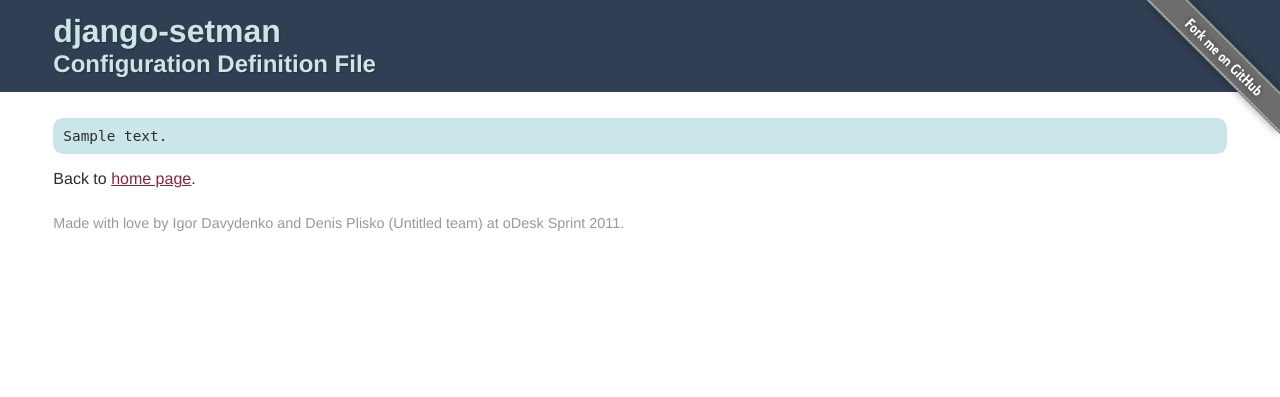
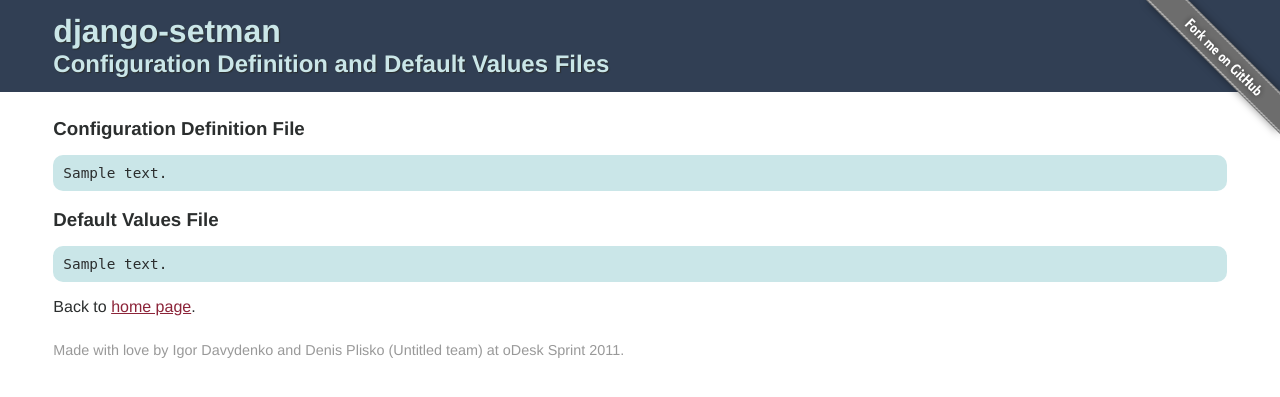
Before and after one commit to playpauseandstop/setman, a Django app: template testproject/templates/view_settings.html in a window 1280 px wide. Shown: the top 397 px of the page. Run offline with Django 3.2, Linux system fonts and the light colour scheme; the template is opened without the code that fills it: most values are stand-ins (such as "Sample title", 1, 10 or a date in 2020); parts of the project's set-up code (start-up, migrations or seed data) failed here and were passed over.

Commit message:
Feature #4799: Add support for showing default values file content in test project.

```diff
--- /dev/null
+++ b/testproject/staging.cfg
@@ -0,0 +1,2 @@
+STRING_SETTING = String String String
+VALIDATOR_SETTING = abc with xyz
--- a/testproject/templates/home.html
+++ b/testproject/templates/home.html
@@ -11,7 +11,7 @@
 
     <ul class="links">
         <li><a href="{% url setman_edit %}">{{ _("Edit test project settings") }}</a></li>
-        <li><a href="{% url view_settings %}">{{ _("View configuration definition file") }}</a></li>
+        <li><a href="{% url view_settings %}">{{ _("View configuration definition and default values files") }}</a></li>
         <li><a href="{% url docs %}">{{ _("View django-setman documentation") }}</a></li>
         <li><a href="https://github.com/odeskps/sprint-configuration">{{ _("View source code @ GitHub") }}</a></li>
         <li><a href="{% url django.contrib.auth.views.logout %}">{{ _("Leave test project") }}</a></li>
--- a/testproject/templates/view_settings.html
+++ b/testproject/templates/view_settings.html
@@ -1,10 +1,19 @@
 {% extends "base.html" %}
 {% load i18n %}
-{% block title %}{{ _("Configuration Definition File") }}{% endblock %}
-{% block content_title %}{{ _("Configuration Definition File") }}{% endblock %}
+{% block title %}{{ _("Configuration Definition and Default Values Files") }}{% endblock %}
+{% block content_title %}{{ _("Configuration Definition and Default Values Files") }}{% endblock %}
 {% block content %}
 
-    <pre><code>{{ content }}</code></pre>
+    <h3>{{ _("Configuration Definition File") }}</h3>
+    <pre class="indent-top"><code>{{ settings_content }}</code></pre>
+
+    <h3 class="indent-top">{{ _("Default Values File") }}</h3>
+    {% if default_values_content %}
+    <pre class="indent-top"><code>{{ default_values_content }}</code></pre>
+    {% else %}
+    <p class="indent-top"><em>{{ _("No default values file was specified in settings.") }}</em></p>
+    {% endif %}
+
     <p>{% url home as home_url %}{% blocktrans %}Back to <a href="{{ home_url }}">home page</a>.{% endblocktrans %}</p>
 
 {% endblock %}
```
Also changed, not shown: testproject/core/tests/test_ui.py (+8 -3 lines), testproject/core/views.py (+13 -2 lines).
